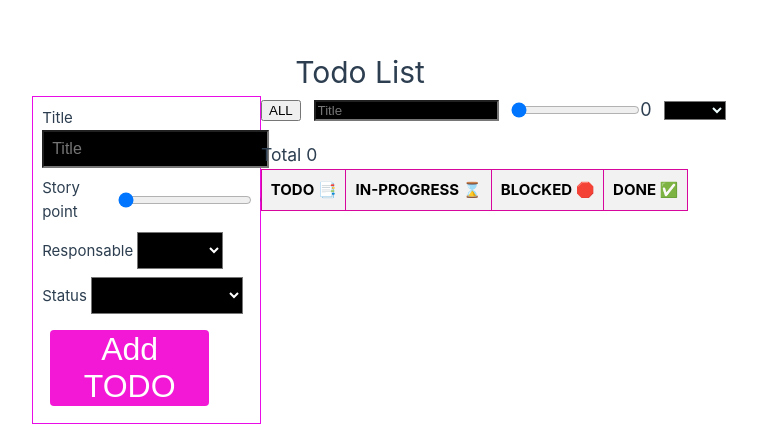
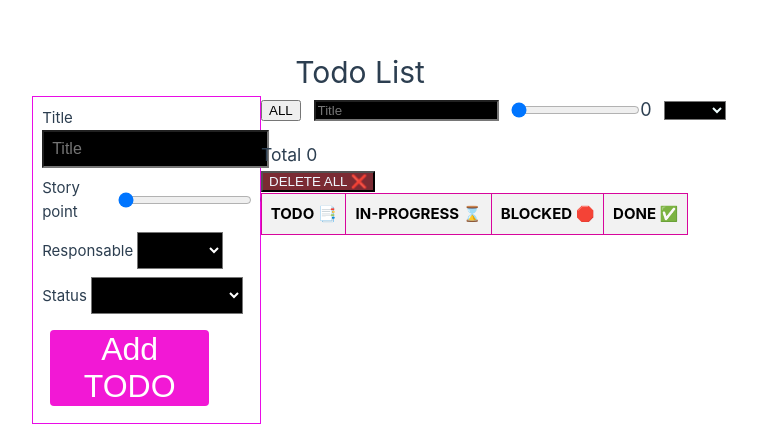
Before and after one commit to amran-zak/todo-tp, a Vue app: page / in a window 1280 px wide. Shown: the part 156-600 px from the top of the page, without its empty margins (0-757 px from the left). Built offline with nearby package versions, Linux system fonts and the light colour scheme.

Commit message:
Suppression multiple

```diff
--- a/src/App.vue
+++ b/src/App.vue
@@ -14,7 +14,7 @@
           @filter-story-point="filterStoryPoint"
           @filter-responsable="filterResponsable"
         ></TodoFilters>
-        <TodoList :todos="filteredTodos" @remove-todo="removeTodo"></TodoList>
+        <TodoList :todos="filteredTodos" @remove-todo="removeTodo" @remove-todos="removeTodos"></TodoList>
       </div>
     </div>
   </div>
@@ -99,6 +99,10 @@ export default defineComponent({
       state.todos.splice(index, 1)
     }
 
+    const removeTodos = (): void => {
+      state.todos.splice(0)
+    }
+
     const setFilterBy = (filter: 'all' | 'title' | 'storyPoint' | 'responsable'): void => {
       state.filter = filter
     }
@@ -143,6 +147,7 @@ export default defineComponent({
       // list of todo states
       todos: state.todos,
       removeTodo,
+      removeTodos,
 
       // filter
       filter: state.filter,
--- a/src/components/TodoList.vue
+++ b/src/components/TodoList.vue
@@ -1,6 +1,7 @@
 <template>
   <div class="todo-list">
     <h3>Total {{ todos.length }}</h3>
+    <button @click="removeTodos()" class="delete-all">DELETE ALL ❌</button>
     <table>
       <thead>
         <tr>
@@ -13,19 +14,19 @@
       <tbody>
         <tr v-for="(todo, index) in todos" :key="index" :class="todo.status">
           <td v-if="todo.status === 'todo📑'">
-            {{ todo.title }} <button @click="removeTodo(index)">X</button>
+            {{ todo.title }} <button @click="removeTodo(index)"> ❌ </button>
           </td>
           <td v-else>...</td>
           <td v-if="todo.status === 'in-progress...⌛'">
-            {{ todo.title }} <button @click="removeTodo(index)">X</button>
+            {{ todo.title }} <button @click="removeTodo(index)"> ❌ </button>
           </td>
           <td v-else>...</td>
           <td v-if="todo.status === 'blockaed🛑'">
-            {{ todo.title }} <button @click="removeTodo(index)">X</button>
+            {{ todo.title }} <button @click="removeTodo(index)"> ❌ </button>
           </td>
           <td v-else>...</td>
           <td v-if="todo.status === 'done✅'">
-            {{ todo.title }} <button @click="removeTodo(index)">X</button>
+            {{ todo.title }} <button @click="removeTodo(index)"> ❌ </button>
           </td>
           <td v-else>...</td>
         </tr>
@@ -57,8 +58,13 @@ export default defineComponent({
       emit('remove-todo', index)
     }
 
+    const removeTodos = (): void => {
+      emit('remove-todos')
+    }
+
     return {
-      removeTodo
+      removeTodo,
+      removeTodos
     }
   }
 })
@@ -111,4 +117,9 @@ tr.done {
   background-color: #28a745;
   color: white;
 }
+
+.delete-all{
+  background-color: #7b2b33;
+  color: aliceblue;
+}
 </style>
```
